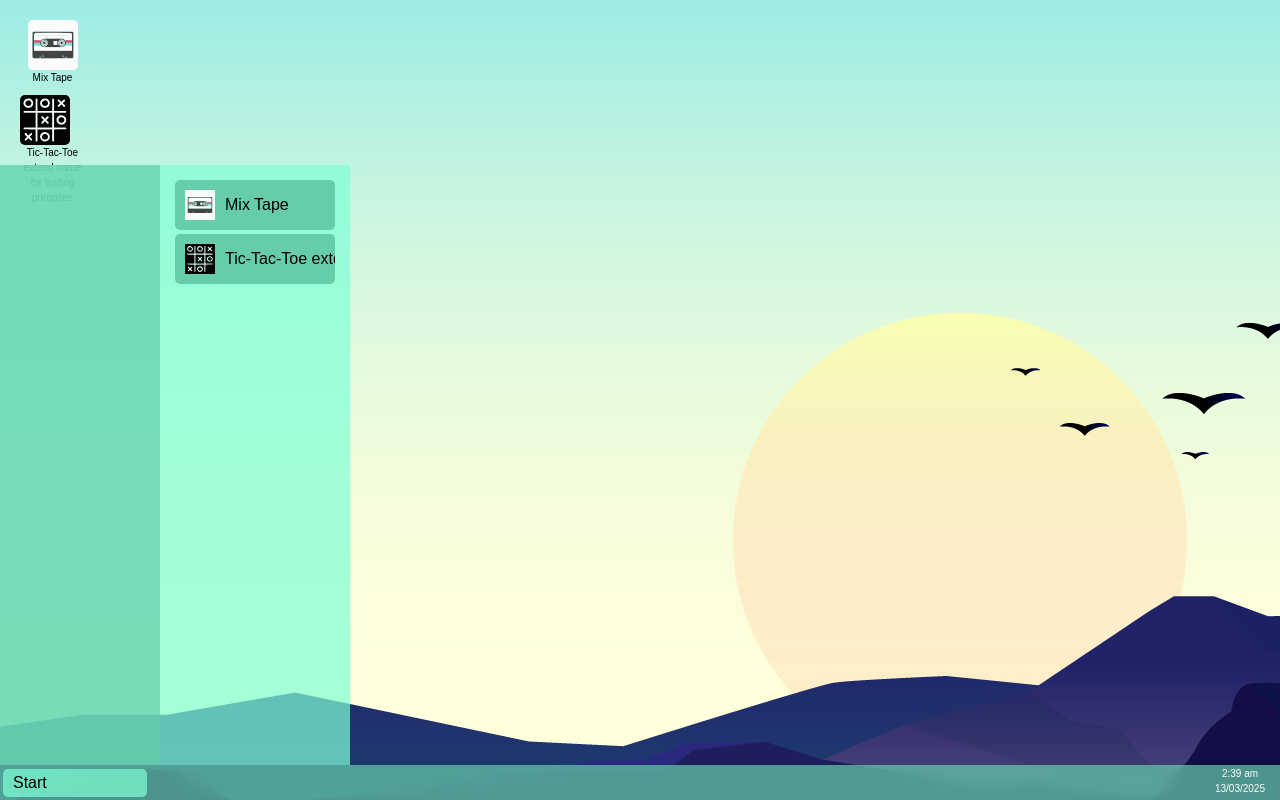
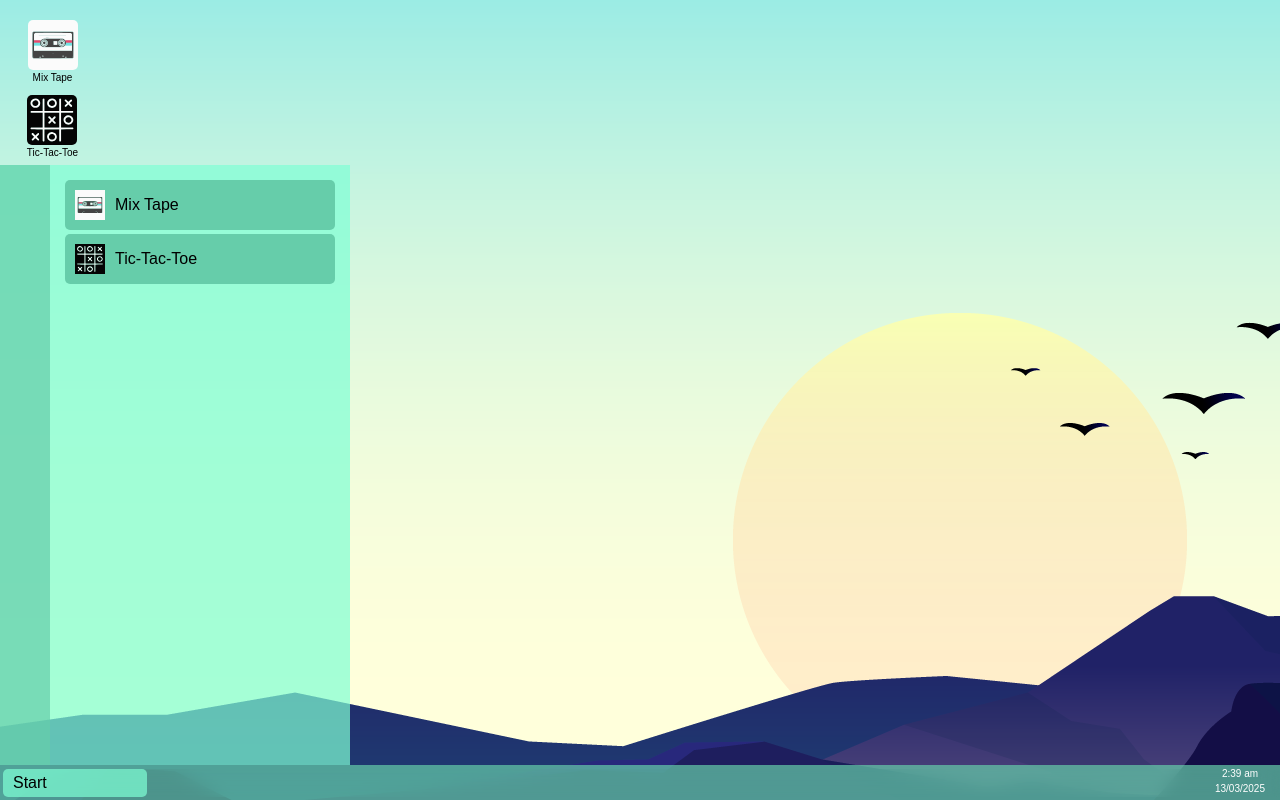
Before and after one commit to SpcyToast/portfolio, a Next.js app: page / in a window 1280 px wide. Both pictures are taken after a click on the button "Start". Built offline with nearby package versions, Linux system fonts and the light colour scheme.

Commit message:
responive start app items

```diff
--- a/app/page.tsx
+++ b/app/page.tsx
@@ -224,7 +224,7 @@ export default function Home() {
           </div>
         </div>
         <div
-          className={`${detailed ? 'start-menu-max' : 'start-menu-max'}  ${
+          className={`${detailed ? 'start-menu-max' : 'start-menu-min'}  ${
             !start && 'closed'
           }`}
         >
--- a/client/data/taskbar.json
+++ b/client/data/taskbar.json
@@ -12,7 +12,7 @@
   },
   {
     "app": "tictactoe",
-    "label": "Tic-Tac-Toe extend name for testing puropses",
+    "label": "Tic-Tac-Toe",
     "icon": "tictactoe.svg",
     "positionX":"50px",
     "positionY":"50px",
--- a/client/styles/homepage.css
+++ b/client/styles/homepage.css
@@ -81,7 +81,7 @@ footer {
 
 /* Start menu */
 
-.start-menu-mini {
+.start-menu-min {
   position: absolute;
   bottom: 35px;
   left: 0px;
@@ -89,7 +89,7 @@ footer {
   height: 600px;
   background-color: var(--theme-colour-B-trans);
   display: grid;
-  grid-template-columns: 60px 290px;
+  grid-template-columns: 50px 300px;
 }
 
 .start-menu-max {
@@ -118,20 +118,23 @@ footer {
 }
 
 .start-app {
-  display: flex;
+  display: grid;
+  width: 100%;
+  grid-template-columns: 40px auto 10px;
   align-items: center;
   gap: 10px;
   font-size: 100%;
   background-color: var(--theme-colour-A);
   border-radius: 5px;
   z-index: 101;
-  overflow: hidden;
-  text-overflow: clip;
+  overflow: clip;
   white-space: nowrap;
+  justify-content: left;
 }
 
 .start-app-text {
-  padding-right: 10px;
+  width: 100%;
+  overflow: hidden;
 }
 
 .start-app-image {
```
